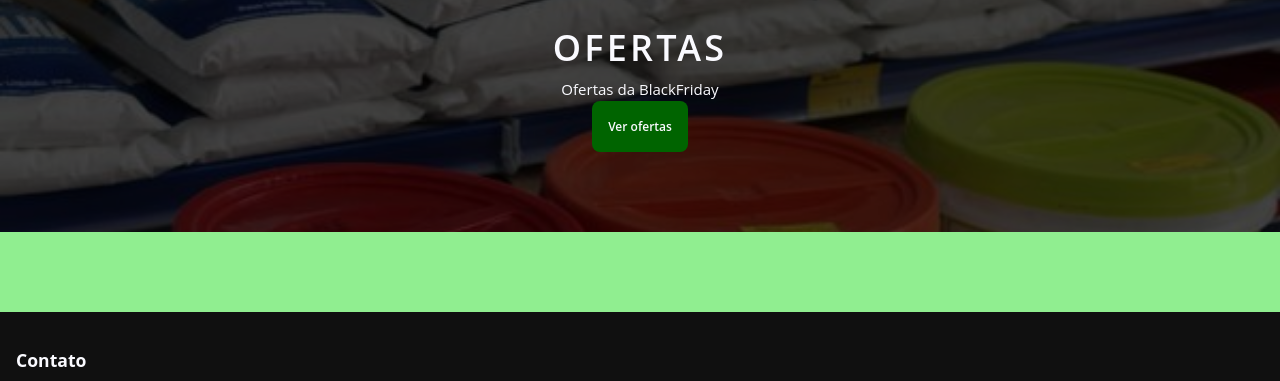
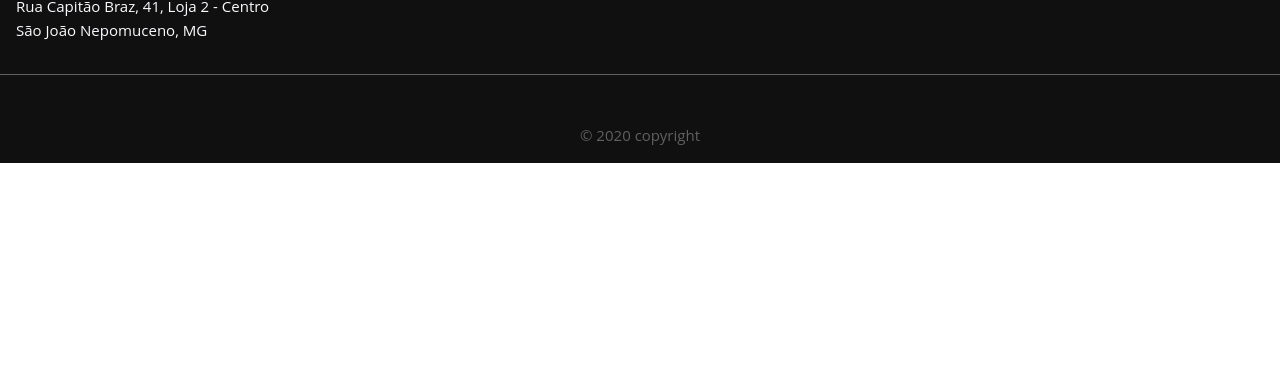
Before and after one commit to YannHyaric-zz/Agora, a website: page index.html in a window 1280 px wide. Shown: the part 2528-2909 px from the top of the page. After the commit the page ends 2691 px from the top, so only its background shows below. Drawn offline with nearby package versions, Linux system fonts and the light colour scheme.

Commit message:
terceira redução

```diff
--- a/index.html
+++ b/index.html
@@ -97,7 +97,6 @@
                 class="produtos_img"
               />
             </div>
-
           </div>
           <div class="produtos_product">
             <div class="produtos_box">
@@ -108,7 +107,6 @@
                 class="produtos_img"
               />
             </div>
-
           </div>
           <div class="produtos_product">
             <div class="produtos_box">
@@ -119,7 +117,6 @@
                 class="produtos_img"
               />
             </div>
-
           </div>
           <div class="produtos_product">
             <div class="produtos_box">
@@ -130,7 +127,6 @@
                 class="produtos_img"
               />
             </div>
-
           </div>
           <div class="produtos_product">
             <div class="produtos_box">
@@ -140,7 +136,6 @@
                 class="produtos_img"
               />
             </div>
-
           </div>
           <div class="produtos_product">
             <div class="produtos_box">
@@ -151,7 +146,6 @@
                 class="produtos_img"
               />
             </div>
-
           </div>
           <div class="produtos_product">
             <div class="produtos_box">
@@ -162,7 +156,6 @@
                 class="produtos_img"
               />
             </div>
-
           </div>
           <div class="produtos_product">
             <div class="produtos_box">
@@ -173,7 +166,6 @@
                 class="produtos_img"
               />
             </div>
-
           </div>
           <div class="produtos_product">
             <div class="produtos_box">
@@ -184,20 +176,9 @@
                 class="produtos_img"
               />
             </div>
-
-        </div>
-      </section>
-      <!--Ofertas-->
-      <section class="ofertas section">
-        <div class="ofertas_bg">
-          <div class="ofertas_data">
-            <h2 class="ofertas_title">Ofertas</h2>
-            <p class="ofertas_description">Ofertas da BlackFriday</p>
-            <a href="#" class="button">Ver ofertas</a>
           </div>
         </div>
       </section>
-
     </main>
     <footer class="footer section">
       <div class="footer_container">
```
